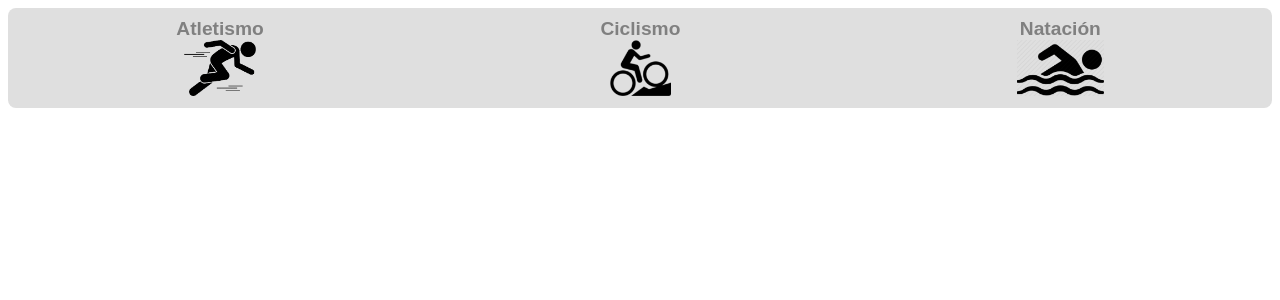
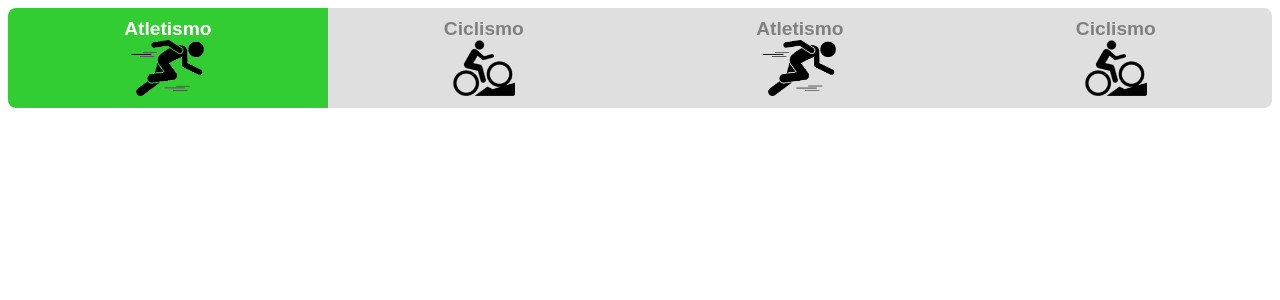
Before and after one commit to jorgesc/PaceCalculator, a React (Create React App) app: page / in a window 1280 px wide. Shown: the top 300 px of the page. Built offline with nearby package versions, Linux system fonts and the light colour scheme.

Commit message:
SportSelector now takes sports as props

```diff
--- a/package.json
+++ b/package.json
@@ -36,9 +36,13 @@
     ]
   },
   "devDependencies": {
+    "@types/enzyme": "^3.10.3",
+    "@types/enzyme-adapter-react-16": "^1.0.5",
     "@types/react": "^16.9.3",
     "@types/react-redux": "^7.1.4",
     "@types/redux": "^3.6.0",
-    "@types/styled-components": "^4.1.19"
+    "@types/styled-components": "^4.1.19",
+    "enzyme": "^3.10.0",
+    "enzyme-adapter-react-16": "^1.14.0"
   }
 }
--- a/src/App.tsx
+++ b/src/App.tsx
@@ -1,10 +1,16 @@
 import React from "react";
 import SportSelector from "./components/SportSelector";
+
+import RunningSport from "./RunningSport";
+import CyclingSport from "./CyclingSport";
 
 const App: React.FC = () => {
   return (
     <div className="App">
-      <SportSelector />
+      <SportSelector
+        sports={[RunningSport, CyclingSport, RunningSport, CyclingSport]}
+        selected={0}
+      />
     </div>
   );
 };
--- a/src/components/SportSelector.tsx
+++ b/src/components/SportSelector.tsx
@@ -1,5 +1,7 @@
-import React from "react";
+import React, {ReactElement} from "react";
 import styled from "styled-components";
+
+import Sport from "../Sport";
 
 import Button from "./SportSelectorButton";
 
@@ -7,18 +9,33 @@ import CyclingIcon from "../static/2biking_icon.png";
 import RunningIcon from "../static/2running_icon.png";
 import SwimmingIcon from "../static/2swim_icon.png";
 
+interface ISportSelectorProps {
+  sports: Sport[];
+  selected: number;
+}
+
 const StyledSportSelectorDiv = styled.div`
   width: 100%;
   display: flex;
   flex-direction: row;
 `;
 
-const SportSelector = () => {
+const SportSelector = ({
+  sports,
+  selected,
+}: ISportSelectorProps): ReactElement => {
   return (
     <StyledSportSelectorDiv>
-      <Button title="Atletismo" icon={RunningIcon} />
-      <Button title="Ciclismo" icon={CyclingIcon} />
-      <Button title="Natación" icon={SwimmingIcon} />
+      {sports.map((sport: Sport, i: number) => {
+        return (
+          <Button
+            key={i}
+            title={sport.name}
+            icon={sport.icon}
+            selected={selected === i}
+          />
+        );
+      })}
     </StyledSportSelectorDiv>
   );
 };
```
Also changed, not shown: 2 other files (tests, documents, lock files or other folders).
